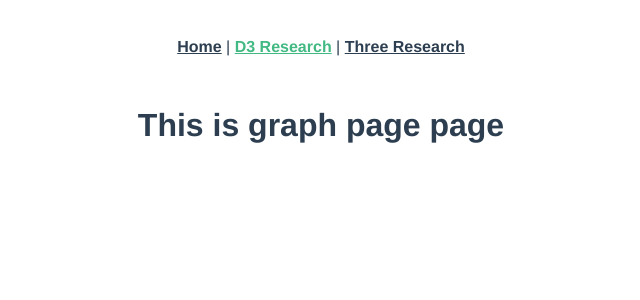
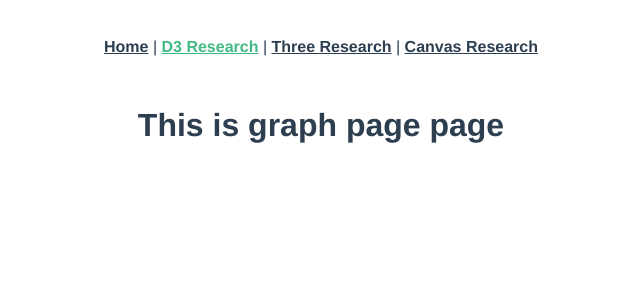
Before and after one commit to oginglis/imp-vis-research, a Vue app: page /#/GraphResearch in a window 1280 px wide. Shown: the top 300 px of the page, without its empty margins (319-959 px from the left). Built offline with nearby package versions, Linux system fonts and the light colour scheme.

Commit message:
d3 added

```diff
--- a/package.json
+++ b/package.json
@@ -9,6 +9,7 @@
   },
   "dependencies": {
     "core-js": "^3.6.5",
+    "d3": "^6.3.1",
     "vue": "^2.6.11",
     "vue-router": "^3.2.0"
   },
--- a/src/App.vue
+++ b/src/App.vue
@@ -3,7 +3,8 @@
     <div id="nav">
       <router-link to="/">Home</router-link> |
       <router-link to="/GraphResearch">D3 Research</router-link> |
-      <router-link to="/ThreeResearch">Three Research</router-link>
+      <router-link to="/ThreeResearch">Three Research</router-link> |
+      <router-link to="/CanvasResearch">Canvas Research</router-link>
     </div>
     <router-view/>
   </div>
--- a/src/router/index.js
+++ b/src/router/index.js
@@ -23,6 +23,11 @@ const routes = [
     name: 'ThreeResearch',
     component: () => import(/* webpackChunkName: "about" */ '../views/ThreeResearch.vue'),
   },
+  {
+    path: '/CanvasResearch',
+    name: 'CanvasResearch',
+    component: () => import(/* webpackChunkName: "about" */ '../views/CanvasResearch.vue'),
+  },
 ];
 
 const router = new VueRouter({
--- a/src/views/CanvasResearch.vue
+++ b/src/views/CanvasResearch.vue
@@ -0,0 +1,5 @@
+<template>
+  <div class="about">
+    <h1>This is canvas research page</h1>
+  </div>
+</template>
```
Also changed, not shown: 1 other file (tests, documents, lock files or other folders).
